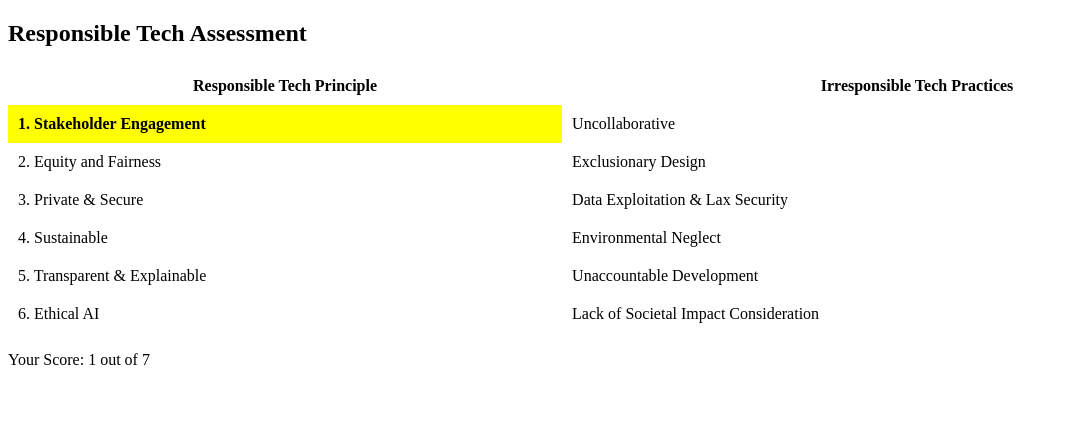
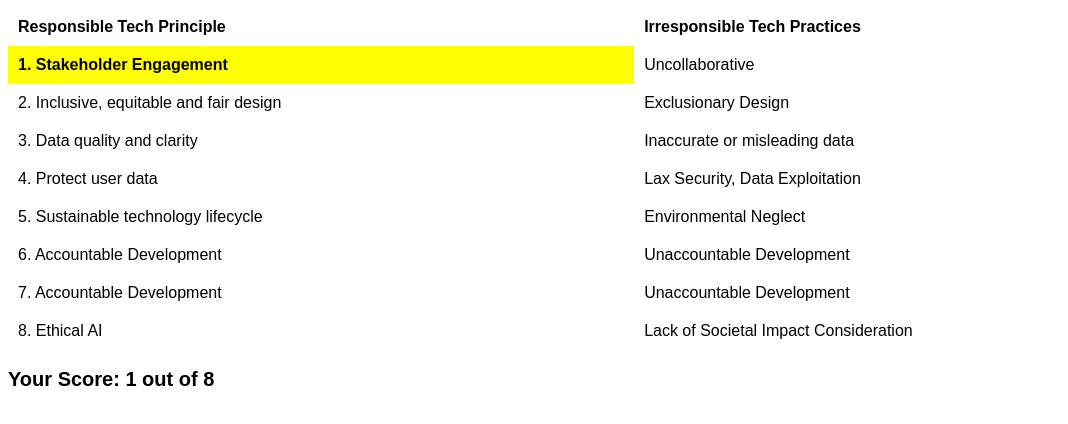
Before and after one commit to Benjinie/scorecard, a plain HTML site: page index.html in a window 1280 px wide. Both pictures are taken after a click on the element "1. Stakeholder Engagement". Shown: the whole page, without its empty margins (0-1068 px from the left). Drawn offline with Linux system fonts and the light colour scheme.

Commit message:
Update index.html

```diff
--- a/index.html
+++ b/index.html
@@ -5,10 +5,13 @@
   <meta name="viewport" content="width=device-width, initial-scale=1.0">
   <title>Responsible Tech Assessment</title>
   <style>
+    body {font-family: arial;}
+
     table {
       border-collapse: collapse;
       width: 100%;
     }
+    #score {font-size: 20px;font-weight: bold;}
     th, td {
       padding: 10px;
       cursor: pointer;
@@ -29,13 +32,11 @@
 </head>
 <body>
 
-  <h2>Responsible Tech Assessment</h2>
-
   <table>
     <thead>
       <tr>
-        <th>Responsible Tech Principle</th>
-        <th>Irresponsible Tech Practices</th>
+        <th align='left'>Responsible Tech Principle</th>
+        <th align='left'>Irresponsible Tech Practices</th>
       </tr>
     </thead>
     <tbody>
@@ -44,31 +45,42 @@
         <td class="irresponsible" data-value="-1">Uncollaborative</td>
       </tr>
       <tr>
-        <td class="responsible" data-value="1">2. Equity and Fairness</td>
+        <td class="responsible" data-value="1">2. Inclusive, equitable and fair design</td>
         <td class="irresponsible" data-value="-1">Exclusionary Design</td>
       </tr>
       <tr>
-        <td class="responsible" data-value="1">3. Private & Secure</td>
-        <td class="irresponsible" data-value="-1">Data Exploitation & Lax Security</td>
+        <td class="responsible" data-value="1">3. Data quality and clarity</td>
+        <td class="irresponsible" data-value="-1">Inaccurate or misleading data</td>
       </tr>
       <tr>
-        <td class="responsible" data-value="1">4. Sustainable</td>
+        <td class="responsible" data-value="1">4. Protect user data</td>
+        <td class="irresponsible" data-value="-1">Lax Security, Data Exploitation</td>
+      </tr>
+      <tr>
+        <td class="responsible" data-value="1">5. Sustainable technology lifecycle</td>
         <td class="irresponsible" data-value="-1">Environmental Neglect</td>
       </tr>
       <tr>
-        <td class="responsible" data-value="1">5. Transparent & Explainable</td>
+        <td class="responsible" data-value="1">6. Accountable Development</td>
         <td class="irresponsible" data-value="-1">Unaccountable Development</td>
       </tr>
       <tr>
-        <td class="responsible" data-value="1">6. Ethical AI</td>
+        <td class="responsible" data-value="1">7. Accountable Development</td>
+        <td class="irresponsible" data-value="-1">Unaccountable Development</td>
+      </tr>
+      <tr>
+        <td class="responsible" data-value="1">8. Ethical AI</td>
         <td class="irresponsible" data-value="-1">Lack of Societal Impact Consideration</td>
       </tr>
+
+
+
     </tbody>
   </table>
 
   <br>
 
-  <div id="score">Your Score: 0 out of 7</div>
+  <div id="score">Your Score: 0 out of 8</div>
 
   <script>
     const tableCells = document.querySelectorAll('table tbody td');
@@ -87,18 +99,18 @@
         });
 
         // Update score, cell background color, and selection state based on click
-        if (clickedClass && currentScore <= 7) {
+        if (clickedClass && currentScore <= 8) {
           this.classList.add('selected');
-          scoreDisplay.textContent = `Your Score: ${currentScore + 1} out of 7`;
-        } else if (irresponsibleClass && currentScore >= -7) {
+          scoreDisplay.textContent = `Your Score: ${currentScore + 1} out of 8`;
+        } else if (irresponsibleClass && currentScore >= -8) {
           this.classList.add('selected');
-          scoreDisplay.textContent = `Your Score: ${currentScore - 1} out of 7`;
+          scoreDisplay.textContent = `Your Score: ${currentScore - 1} out of 8`;
         } else {
           this.classList.add('neutral'); // Indicate no selection for the row
         }
 
         // Update message based on final score
-        if (currentScore >= 7 || currentScore <= -7) {
+        if (currentScore >= 8 || currentScore <= -8) {
           scoreDisplay.textContent += " - You've reached the maximum score.";
         }
       });
```
